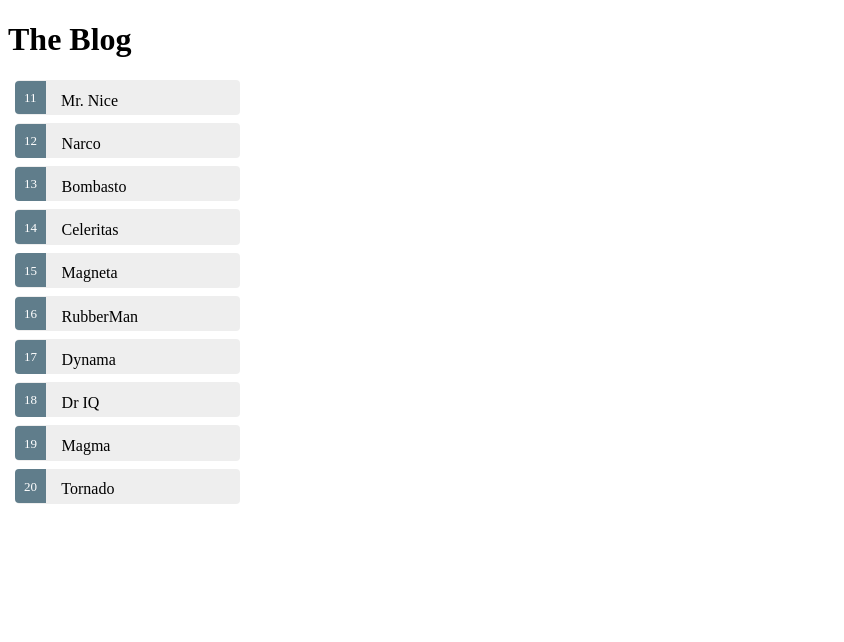
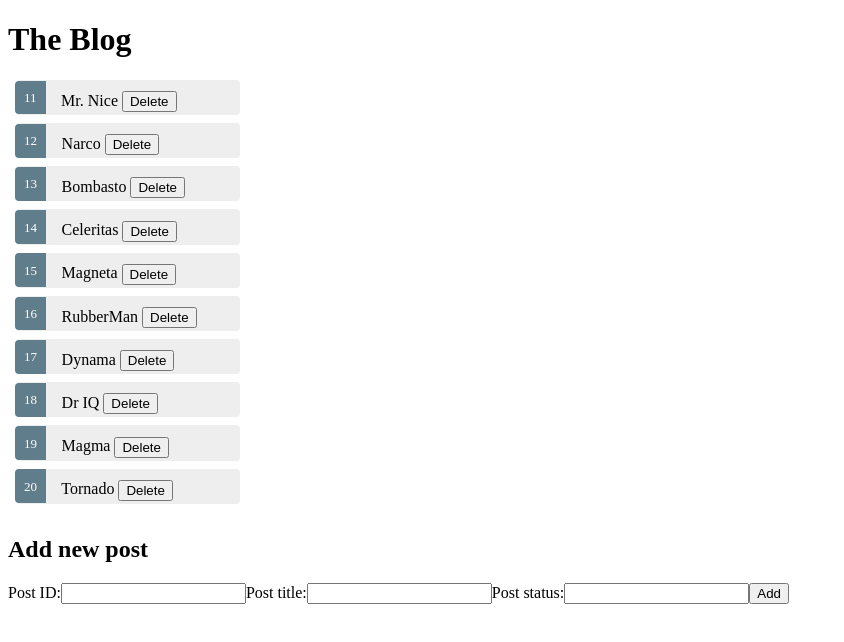
Before and after one commit to chitty/ngrx_vs_redux, an Angular app in the folder posts_ngrx/: page / in a window 1280 px wide. Shown: the top 642 px of the page, without its empty margins (0-844 px from the left). Built offline with nearby package versions, Linux system fonts and the light colour scheme.

Commit message:
Simple crud-like operations

```diff
--- a/posts_ngrx/src/app/app.component.html
+++ b/posts_ngrx/src/app/app.component.html
@@ -7,9 +7,22 @@
       <label>title: </label>
       <input [(ngModel)]="selectedPost.title" placeholder="title">
     </div>
+    <button (click)="updatePost(selectedPost)">Update</button>
 </div>
 <ul class="posts">
     <li *ngFor="let post of posts" [class.selected]="post === selectedPost" (click)="onSelect(post)">
       <span class="badge">{{post.id}}</span> {{post.title}}
+      <button (click)="deletePost(post)">Delete</button>
     </li>
 </ul>
+
+<h2>Add new post</h2>
+<div>
+  <label>Post ID:</label> <input #postId />
+  <label>Post title:</label> <input #postTitle />
+  <label>Post status:</label> <input #postStatus />
+  <button (click)="createPost({title: postTitle.value, id:postId.value, status:postStatus.value});
+        postId.value=''; postTitle.value=''; postStatus.value=''">
+    Add
+  </button>
+</div>
--- a/posts_ngrx/src/app/app.component.ts
+++ b/posts_ngrx/src/app/app.component.ts
@@ -20,11 +20,24 @@ export class AppComponent implements OnInit {
     this.getPosts();
   }
 
-
   getPosts(): void {
     this.posts = this.postService.getPosts();
   }
 
+  createPost(post): void {
+    this.postService.createPost(post);
+  }
+
+  updatePost(post): void {
+    this.postService.updatePost(post);
+  }
+
+  deletePost(post): void {
+    if (post == this.selectedPost) {
+      this.selectedPost = undefined;
+    }
+    this.postService.deletePost(post);
+  }
 
   onSelect(post: Post): void {
     this.selectedPost = post;
--- a/posts_ngrx/src/app/mock-posts.ts
+++ /dev/null
@@ -1,14 +0,0 @@
-import { Post } from './post';
-
-export const POSTS: Post[] = [
-  { id: 11, status: 1, title: 'Mr. Nice' },
-  { id: 12, status: 2, title: 'Narco' },
-  { id: 13, status: 3, title: 'Bombasto' },
-  { id: 14, status: 4, title: 'Celeritas' },
-  { id: 15, status: 5, title: 'Magneta' },
-  { id: 16, status: 6, title: 'RubberMan' },
-  { id: 17, status: 5, title: 'Dynama' },
-  { id: 18, status: 4, title: 'Dr IQ' },
-  { id: 19, status: 3, title: 'Magma' },
-  { id: 20, status: 2, title: 'Tornado' }
-];
--- a/posts_ngrx/src/app/post.service.ts
+++ b/posts_ngrx/src/app/post.service.ts
@@ -1,11 +1,42 @@
 import { Injectable } from '@angular/core';
 
 import { Post } from './post';
-import { POSTS } from './mock-posts';
 
 @Injectable()
 export class PostService {
+
+  public posts = [
+    { id: 11, status: 1, title: 'Mr. Nice' },
+    { id: 12, status: 2, title: 'Narco' },
+    { id: 13, status: 3, title: 'Bombasto' },
+    { id: 14, status: 4, title: 'Celeritas' },
+    { id: 15, status: 5, title: 'Magneta' },
+    { id: 16, status: 6, title: 'RubberMan' },
+    { id: 17, status: 5, title: 'Dynama' },
+    { id: 18, status: 4, title: 'Dr IQ' },
+    { id: 19, status: 3, title: 'Magma' },
+    { id: 20, status: 2, title: 'Tornado' }
+  ];
+
   getPosts(): Post[] {
-    return POSTS;
+    return this.posts;
+  }
+
+  createPost(post) {
+    this.posts.push(post);
+  }
+
+  updatePost(post) {
+    for (var i in this.posts){
+      if (this.posts[i].id === post.id) {
+        this.posts[i].title = post.title;
+        break;
+      }
+    }
+  }
+
+  deletePost(post) {
+    const index = this.posts.indexOf(post);
+    this.posts.splice(index, 1);
   }
 }
```
